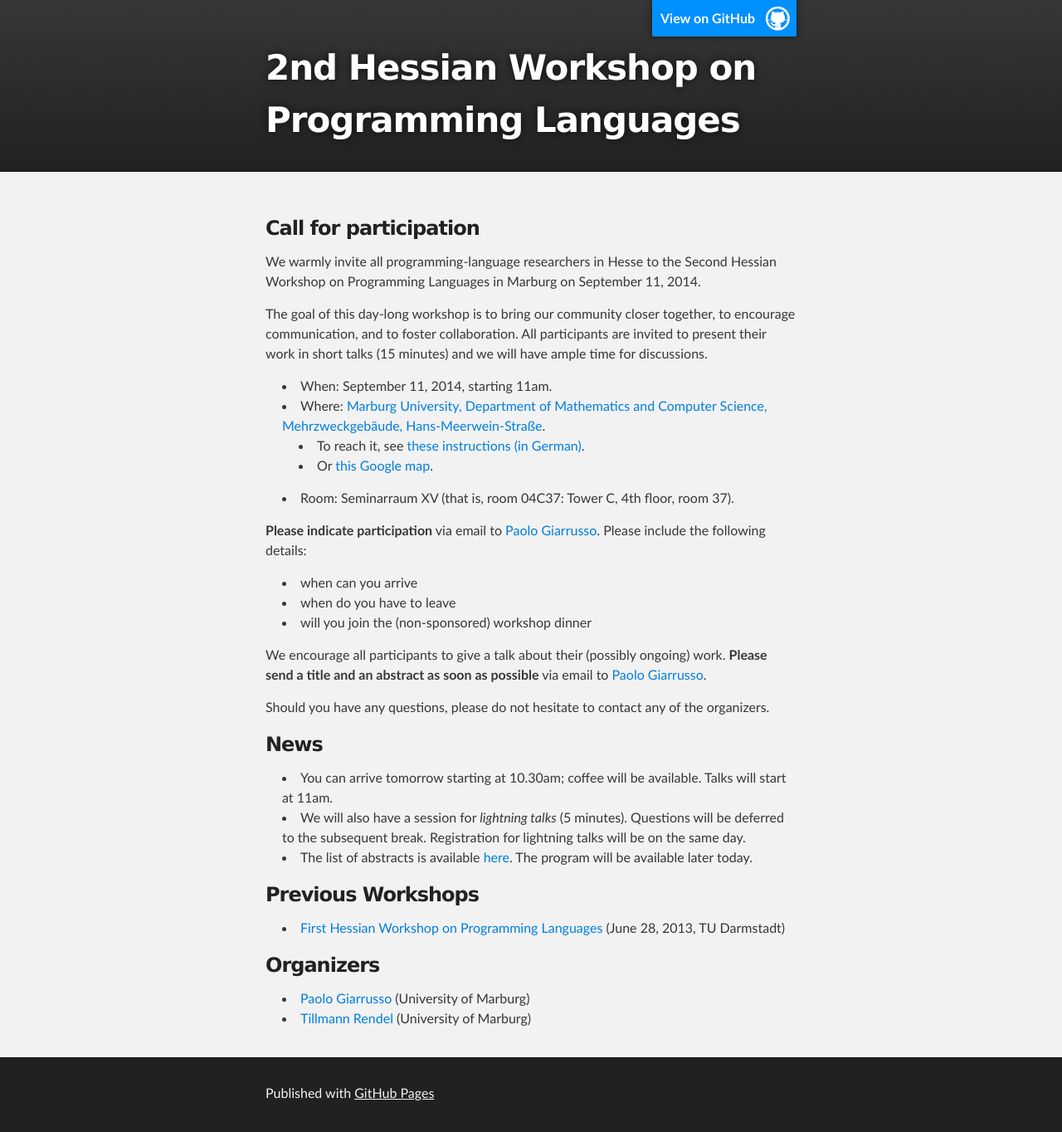
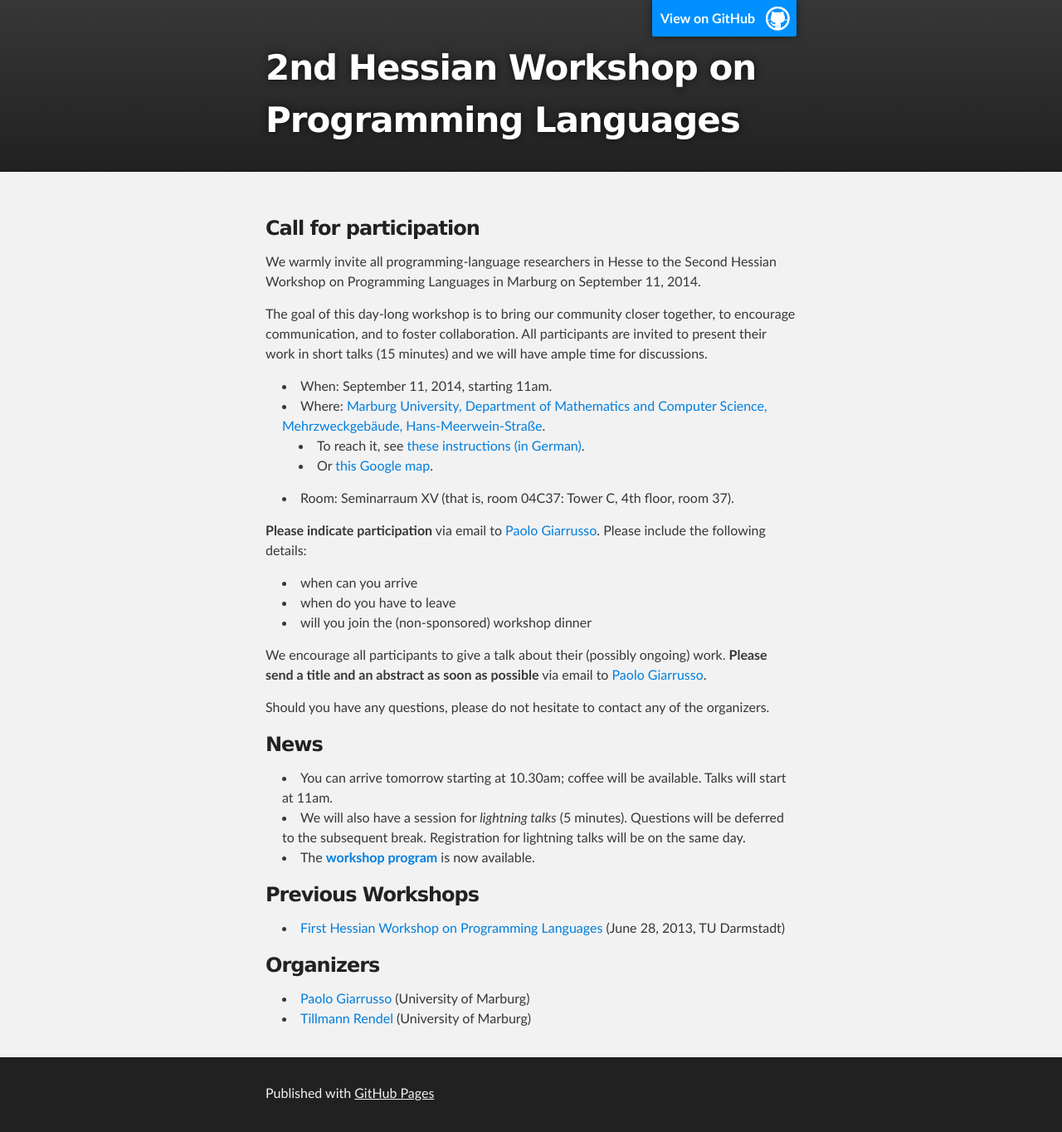
Before and after one commit to ps-mr/hesspl-2014, a Jekyll site: the page built from index.md, in a window 1280 px wide. Shown: the whole page at 83% size. Built offline with Jekyll 4.4.1, drawn with Linux system fonts in a browser that asks for light colours.

Commit message:
Announce program!!!

```diff
--- a/index.md
+++ b/index.md
@@ -38,7 +38,7 @@ Should you have any questions, please do not hesitate to contact any of the orga
 * We will also have a session for *lightning talks* (5 minutes). Questions will be
 deferred to the subsequent break. Registration for lightning talks will be on
 the same day.
-* The list of abstracts is available [here](abstracts.html). The program will be available later today.
+* The **[workshop program](abstracts.html)** is now available.
 
 ### Previous Workshops
  * [First Hessian Workshop on Programming Languages](http://erdweg.org/HessPL/index.html) (June 28, 2013, TU Darmstadt)
```
